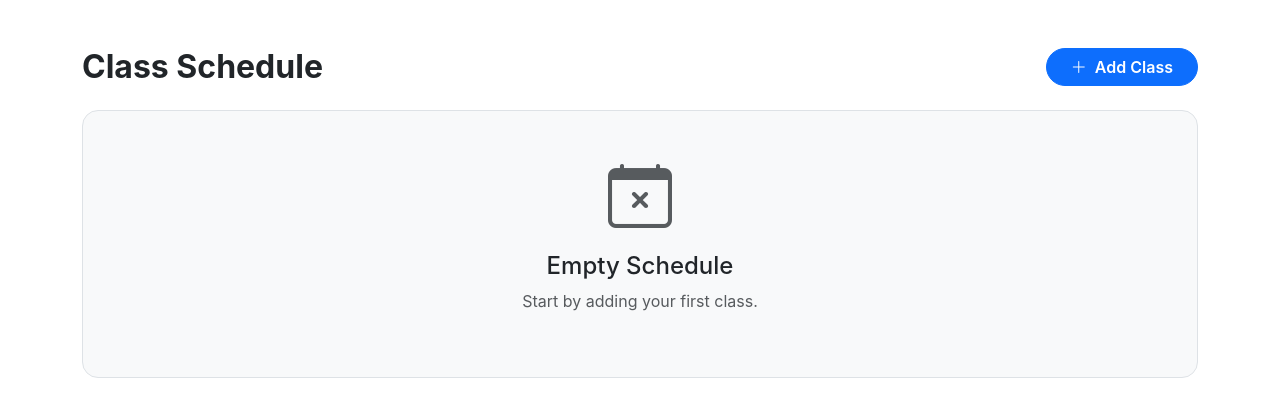
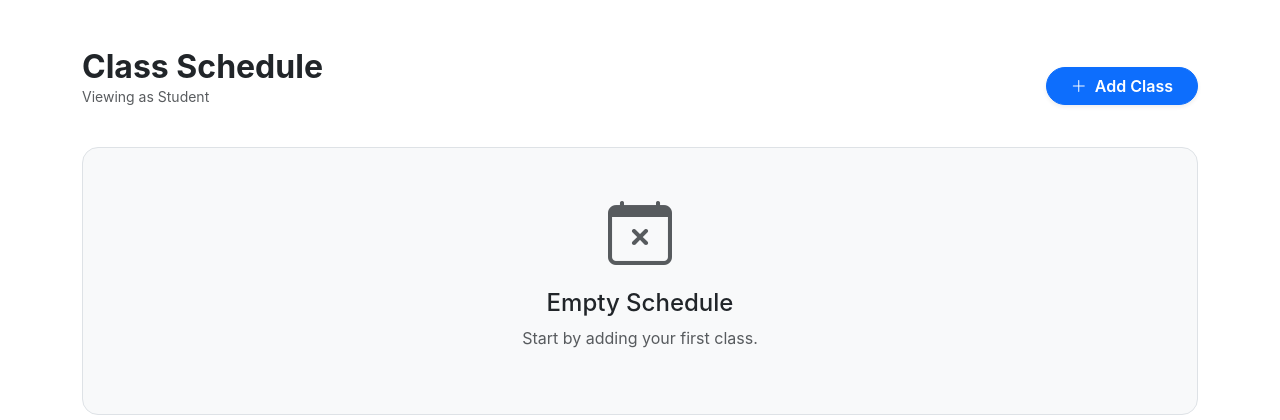
Before and after one commit to damelwani/homework, a Flask app: template templates/schedule.html in a window 1280 px wide. Shown: the part 57-477 px from the top of the page. Run offline with Flask 3, Linux system fonts and the light colour scheme; the template is opened without the code that fills it, so the values that code supplies are empty; the visitor is signed in with stand-in values (Sample User, id 1); some libraries are stand-ins or nearby versions.

Commit message:
Update schedule.html

```diff
--- a/templates/schedule.html
+++ b/templates/schedule.html
@@ -1,6 +1,7 @@
 {% extends "layout.html" %}
 
-{# --- THE TABLE MACRO --- #}
+{# --- 1. THE TABLE MACRO --- #}
+{# This handles the actual layout of the schedule rows #}
 {% macro render_table(rows, read_only) %}
 <div class="table-responsive rounded-3 mb-4 border shadow-sm">
     <table class="table table-hover align-middle mb-0">
@@ -23,6 +24,7 @@
                     </div>
                 </td>
                 <td class="small text-body">
+                    <i class="bi bi-clock me-1 text-primary-emphasis"></i>
                     {% if row.start_time and row.end_time %}
                         {{ row.start_time.strftime('%I:%M %p') }} – {{ row.end_time.strftime('%I:%M %p') }}
                     {% else %}
@@ -55,14 +57,48 @@
     <div class="d-flex justify-content-between align-items-center mb-4">
         <div>
             <h2 class="fw-bold mb-0">Class Schedule</h2>
+            <p class="text-body-secondary small">Viewing as {{ session['role'] | capitalize }}</p>
         </div>
         {% if session['role'] == 'student' %}
-            <button class="btn btn-primary rounded-pill px-4" data-bs-toggle="modal" data-bs-target="#addClass">
+            <button class="btn btn-primary rounded-pill px-4 shadow-sm" data-bs-toggle="modal" data-bs-target="#addClass">
                 <i class="bi bi-plus-lg me-1"></i> Add Class
             </button>
         {% endif %}
     </div>
 
+    {# --- PARENT VIEW --- #}
+    {% if session['role'] == 'parent' %}
+        {% if grouped_classes %}
+            {% for student_name, student_schedule in grouped_classes.items() %}
+                <div class="mb-5">
+                    <h4 class="fw-bold text-primary mb-3">
+                        <i class="bi bi-person-badge me-2"></i>{{ student_name }}'s Schedule
+                    </h4>
+
+                    {% if student_schedule %}
+                        {% for day, day_rows in student_schedule | groupby('cycle_day') %}
+                            <div class="mb-4">
+                                <h5 class="fw-bold mb-3">
+                                    <span class="badge bg-primary-subtle text-primary-emphasis border border-primary-subtle px-3">Day {{ day }}</span>
+                                </h5>
+                                {{ render_table(day_rows, read_only=True) }}
+                            </div>
+                        {% endfor %}
+                    {% else %}
+                        <p class="text-body-secondary italic">No classes recorded for this student.</p>
+                    {% endif %}
+                </div>
+            {% endfor %}
+        {% else %}
+            <div class="text-center py-5 border rounded-4 bg-body-tertiary">
+                <i class="bi bi-people text-body-secondary display-3"></i>
+                <h4 class="mt-3">No Linked Students Found</h4>
+                <p class="text-body-secondary">Please link a student account to view schedules.</p>
+            </div>
+        {% endif %}
+
+    {# --- STUDENT VIEW --- #}
+    {% else %}
         {% if schedule %}
             {% for day, day_rows in schedule | groupby('cycle_day') %}
                 <div class="mb-4">
@@ -79,10 +115,12 @@
                 <p class="text-body-secondary">Start by adding your first class.</p>
             </div>
         {% endif %}
+    {% endif %}
 </div>
 
-{# --- MODALS (Placed outside the table) --- #}
-{% if schedule %}
+{# --- EDIT MODALS --- #}
+{# Only render these if the user is a student and has classes #}
+{% if session['role'] == 'student' and schedule %}
     {% for row in schedule %}
     <div class="modal fade" id="editModal{{ row.id }}" tabindex="-1">
         <div class="modal-dialog modal-dialog-centered">
@@ -102,19 +140,19 @@
                     </div>
                     <div class="row g-2">
                         <div class="col-6">
-                            <label class="form-label small fw-bold text-body-secondary">Start</label>
+                            <label class="form-label small fw-bold text-body-secondary">Start Time</label>
                             <input type="time" name="start_time" class="form-control"
                                    value="{{ row.start_time.strftime('%H:%M') if row.start_time else '' }}" required>
                         </div>
                         <div class="col-6">
-                            <label class="form-label small fw-bold text-body-secondary">End</label>
+                            <label class="form-label small fw-bold text-body-secondary">End Time</label>
                             <input type="time" name="end_time" class="form-control"
                                    value="{{ row.end_time.strftime('%H:%M') if row.end_time else '' }}" required>
                         </div>
                     </div>
                 </div>
                 <div class="modal-footer border-0">
-                    <button type="submit" class="btn btn-primary w-100 py-2 fw-bold">Save Changes</button>
+                    <button type="submit" class="btn btn-primary w-100 py-2 fw-bold rounded-3">Save Changes</button>
                 </div>
             </form>
         </div>
@@ -123,6 +161,7 @@
 {% endif %}
 
 {# --- ADD CLASS MODAL --- #}
+{% if session['role'] == 'student' %}
 <div class="modal fade" id="addClass" tabindex="-1" aria-hidden="true">
     <div class="modal-dialog modal-dialog-centered">
         <form action="/schedule" method="POST" class="modal-content shadow border-0">
@@ -135,7 +174,6 @@
                     <label class="form-label small fw-bold text-body-secondary">Subject Name</label>
                     <input type="text" name="subject" class="form-control" placeholder="e.g. Computer Science" required>
                 </div>
-
                 <div class="row g-2 mb-3">
                     <div class="col-6">
                         <label class="form-label small fw-bold text-body-secondary">Cycle Day</label>
@@ -146,12 +184,10 @@
                         <input type="number" name="period" class="form-control" placeholder="1" required>
                     </div>
                 </div>
-
                 <div class="mb-3">
                     <label class="form-label small fw-bold text-body-secondary">Room Number</label>
                     <input type="text" name="room_number" class="form-control" placeholder="Lab 204">
                 </div>
-
                 <div class="row g-2">
                     <div class="col-6">
                         <label class="form-label small fw-bold text-body-secondary">Start Time</label>
@@ -169,4 +205,6 @@
         </form>
     </div>
 </div>
+{% endif %}
+
 {% endblock %}
```
Lines whose indentation alone changed are shown as unchanged.
